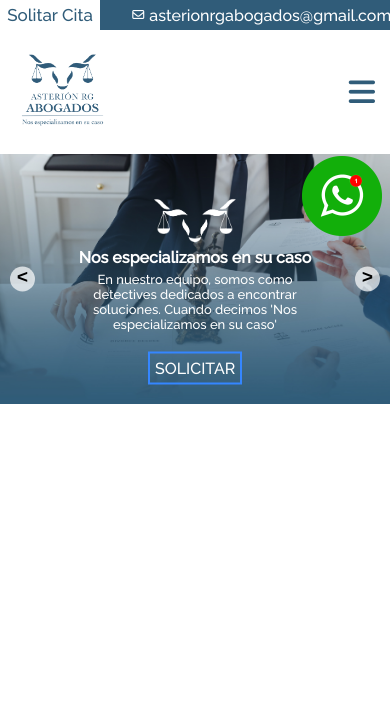
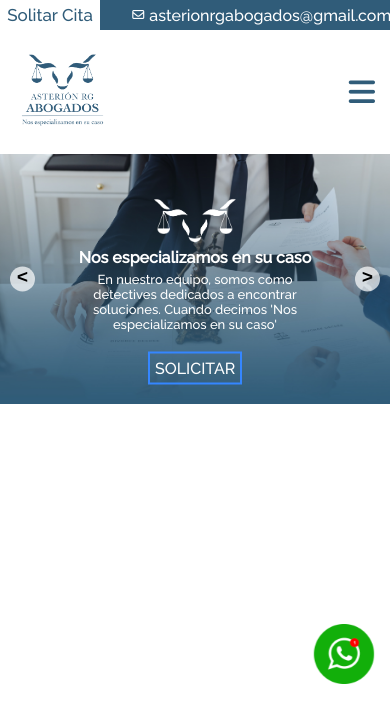
Before and after one commit to joanbs18/Asterion, a plain HTML site: page index.html in a window 390 px wide. Drawn offline with Linux system fonts and the light colour scheme.

Commit message:
btn Whatsapp

```diff
--- a/styles.css
+++ b/styles.css
@@ -15,16 +15,15 @@
   z-index: 99;
   width: 100%;
   height: 100%;
-
-
 }
 
 .contact_whattsapp a img {
   float: right;
- margin-bottom: 0;
+  margin-bottom: 0;
   height: 80px;
   margin-top: 40%;
   margin-right: 2%;
+  cursor: pointer;
 }
 
 .informacion__header {
@@ -234,6 +233,11 @@
 }
 
 @media screen and (max-width: 600px) {
+  .contact_whattsapp a img {
+    height: 60px;
+    margin-top: 160%;
+    margin-right: 4%;
+  }
   .contact__icons__email .icons__header i {
     display: none;
   }
```
